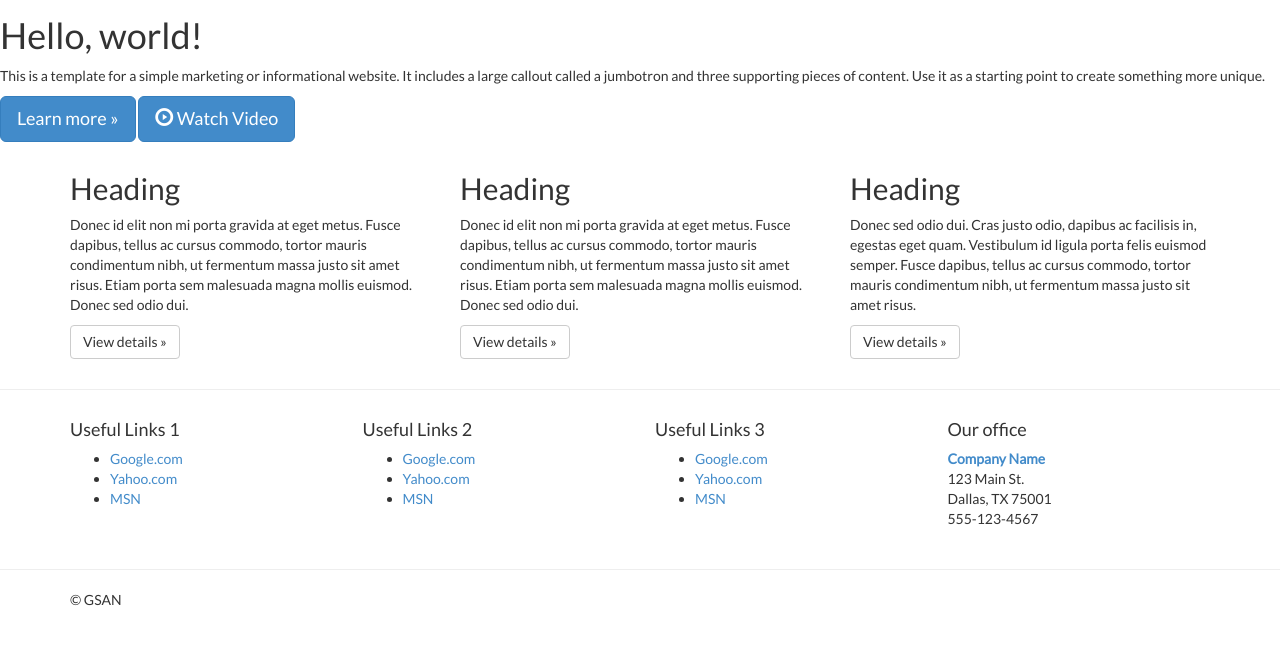
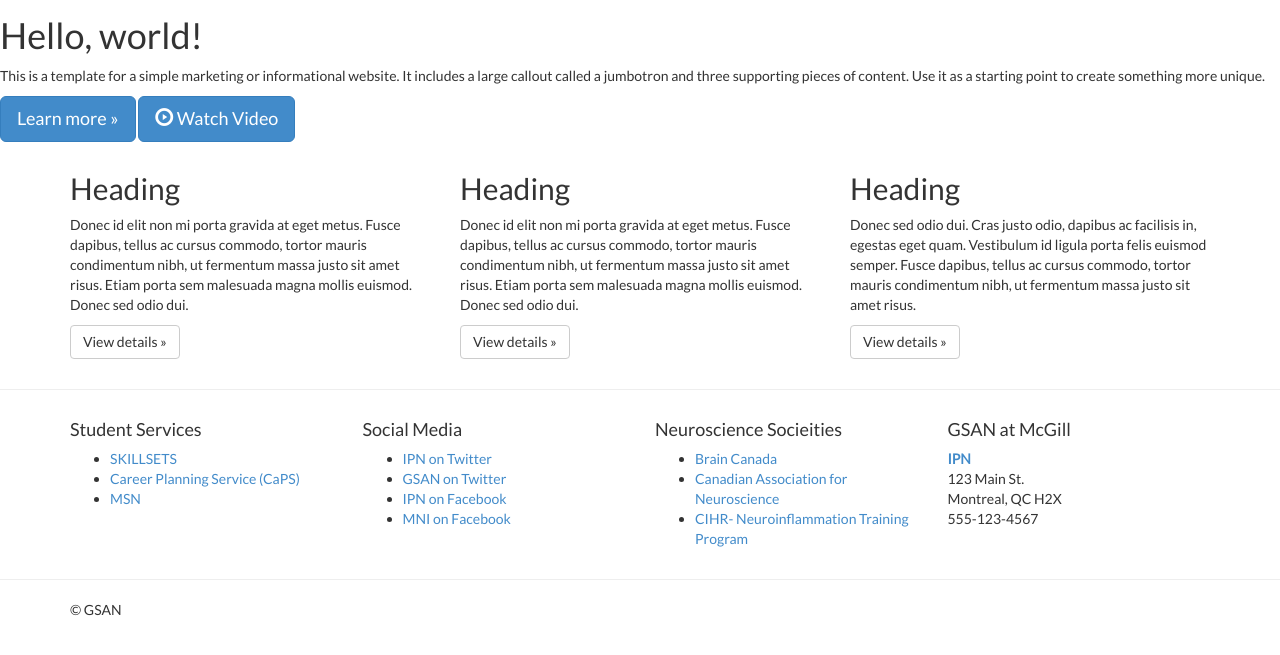
Before and after one commit to ravnoor/gsan.archives, a Jekyll site: the page built from index.html, in a window 1280 px wide, cut to the strip 104-759 px from the top of the page. Built offline with Jekyll 4.4.1, drawn with Linux system fonts in a browser that asks for light colours; nearby versions of some CDN libraries.

Commit message:
fixed footer

```diff
--- a/_config.yml
+++ b/_config.yml
@@ -85,37 +85,40 @@ navigation:
 # The footer section.
 footer:
   sections:
-    - title: Useful Links 1
+    - title: Student Services
       links:
-        - href: https://www.google.com
-          title: Google.com
-        - href: https://www.yahoo.com
-          title: Yahoo.com
+        - href: mcgill.ca/skillsets
+          title: SKILLSETS
+        - href: mcgill.ca/caps
+          title: Career Planning Service (CaPS)
         - href: https://www.msn.com
           title: MSN
-    - title: Useful Links 2
+    - title: Social Media
       links:
-        - href: https://www.google.com
-          title: Google.com
-        - href: https://www.yahoo.com
-          title: Yahoo.com
-        - href: https://www.msn.com
-          title: MSN
-    - title: Useful Links 3
+        - href: twitter.com/McGill_IPN
+          title: IPN on Twitter
+        - href: twitter.com/GSANMcGill
+          title: GSAN on Twitter
+        - href: facebook.com/pages/McGill-University-Integrated-Program-in-Neuroscience/271029572921909
+          title: IPN on Facebook
+        - href: facebook.com/NeuroMontreal/
+          title: MNI on Facebook
+
+    - title: Neuroscience Socieities
       links:
-        - href: https://www.google.com
-          title: Google.com
-        - href: https://www.yahoo.com
-          title: Yahoo.com
-        - href: https://www.msn.com
-          title: MSN
+        - href: braincanada.ca
+          title: Brain Canada
+        - href: www.can-acn.org
+          title: Canadian Association for Neuroscience
+        - href: neuroinflammation.com
+          title: CIHR- Neuroinflammation Training Program
   company_info:
-    title: Our office
-    name: Company Name
-    website: http://companysite.com
+    title: GSAN at McGill
+    name: IPN
+    website: http://www.gsaneuro.com
     phone: 555-123-4567
     address:
       street: 123 Main St.
-      city: Dallas
-      state: TX
-      zip: 75001
+      city: Montreal
+      state: QC
+      zip: H2X
```
